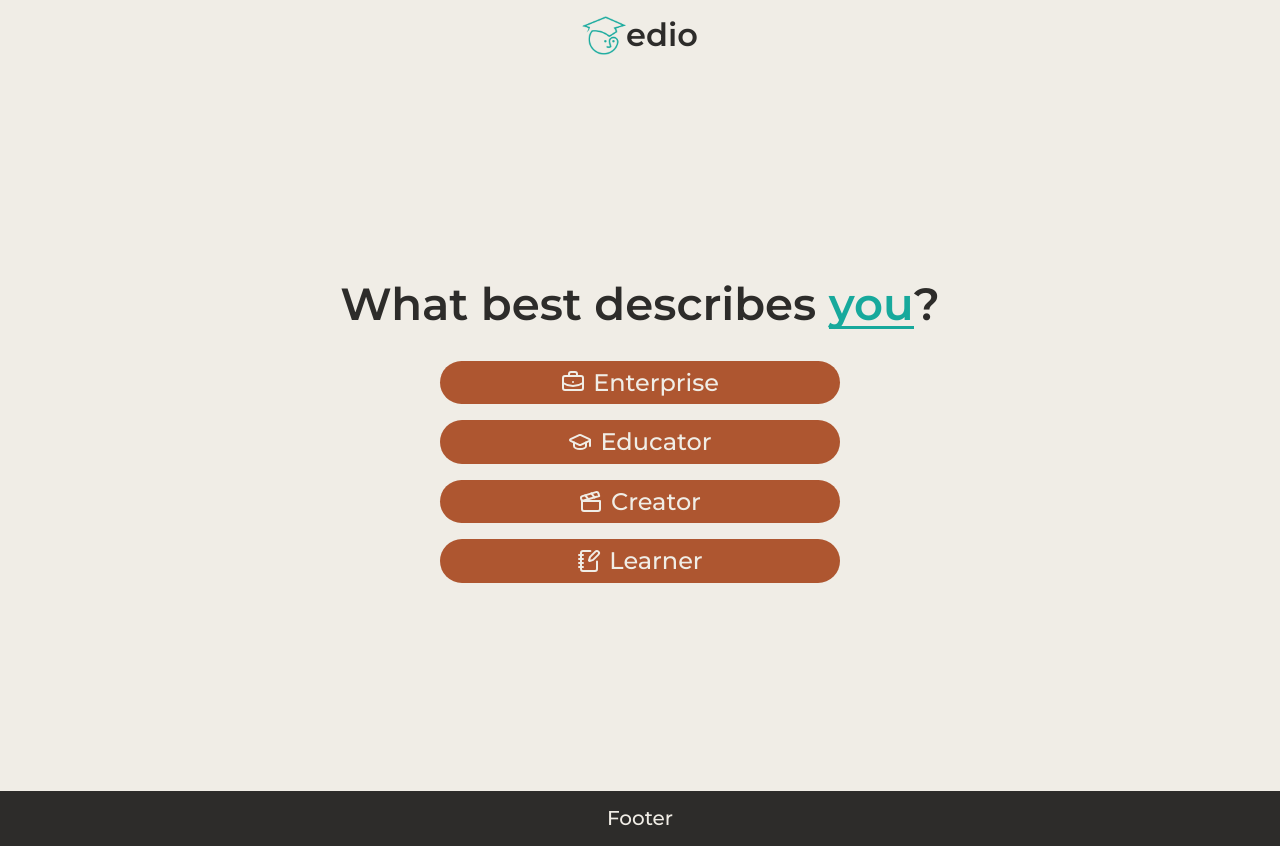
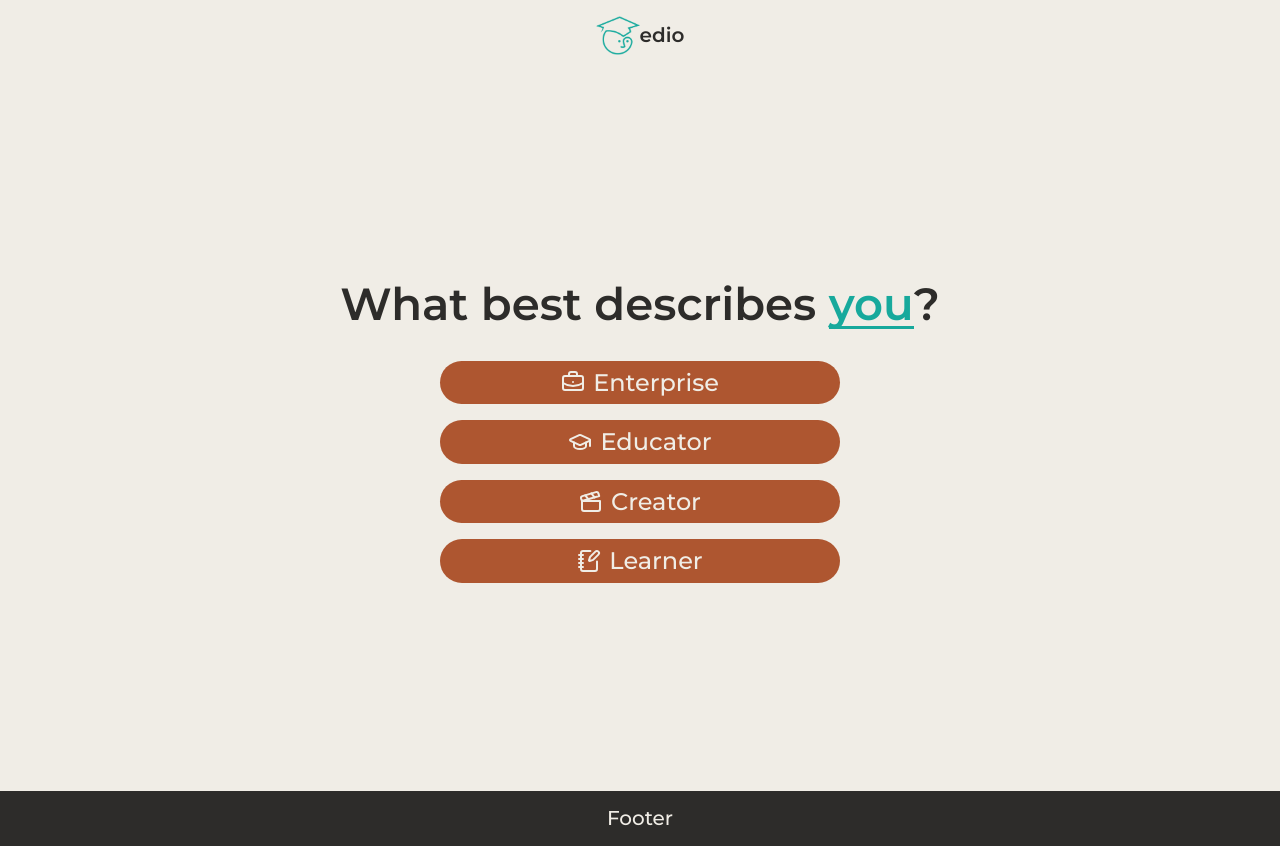
Before and after one commit to edio-tech/edio-landing-page, a React (Vite) app: page /choose in a window 1280 px wide. Built offline with nearby package versions, Linux system fonts and the light colour scheme.

Commit message:
Make home link size and font colour adaptable

```diff
--- a/src/components/Header.css
+++ b/src/components/Header.css
@@ -17,12 +17,10 @@
 }
 
 .header-home-link-logo {
-    width: 2.75rem;
     aspect-ratio: 53/47;
 }
 
 .header-home-link-text {
-    font-size: var(--fs-header);
     font-weight: var(--fw-semibold);
 }
 
--- a/src/components/Header.jsx
+++ b/src/components/Header.jsx
@@ -6,7 +6,7 @@ const Header = () =>
 {
     return (
         <header className="header-container">
-            <HomeLink />
+            <HomeLink width="2.75rem" fontSize="var(--fs-header)" font_colour="var(--clr-text)" />
             <Aplications />
         </header>
     )
--- a/src/components/HomeLink.jsx
+++ b/src/components/HomeLink.jsx
@@ -2,12 +2,12 @@ import { Link } from 'react-router-dom';
 
 import logo from '../assets/images/logo-edio.png';
 
-const HomeLink = () =>
+const HomeLink = ({ width, font_size, font_colour }) =>
 {
     return (
         <Link to="/" className="header-home-link">
-            <img src={logo} className="header-home-link-logo" alt="logo" />
-            <span className="header-home-link-text">edio</span>
+            <img src={logo} className="header-home-link-logo" style={{ width: width }} alt="logo" />
+            <span className="header-home-link-text" style={{ fontSize: font_size, color: font_colour }}>edio</span>
         </Link>
     )
 }
--- a/src/pages/ChooseAplication.jsx
+++ b/src/pages/ChooseAplication.jsx
@@ -26,7 +26,7 @@ const ChooseAplication = () =>
     return (
         <div>
             <header className="choose-header">
-                <HomeLink />
+                <HomeLink width="2.75rem" fontSize="var(--fs-header)" font_colour="var(--clr-text)" />
             </header>
             <div className="choose-container">
                 <h1 className="choose-title">What best describes <span className="highlight-word">you</span>?</h1>
```
